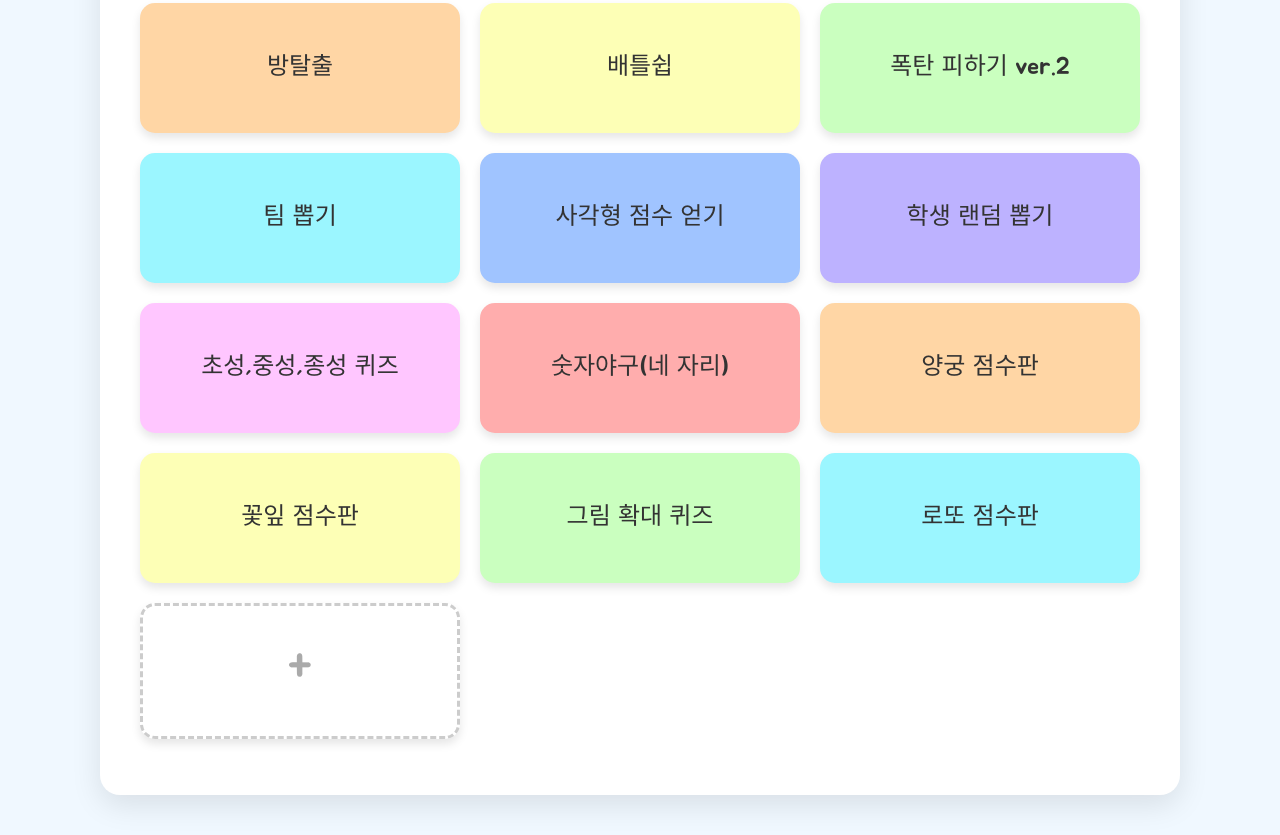
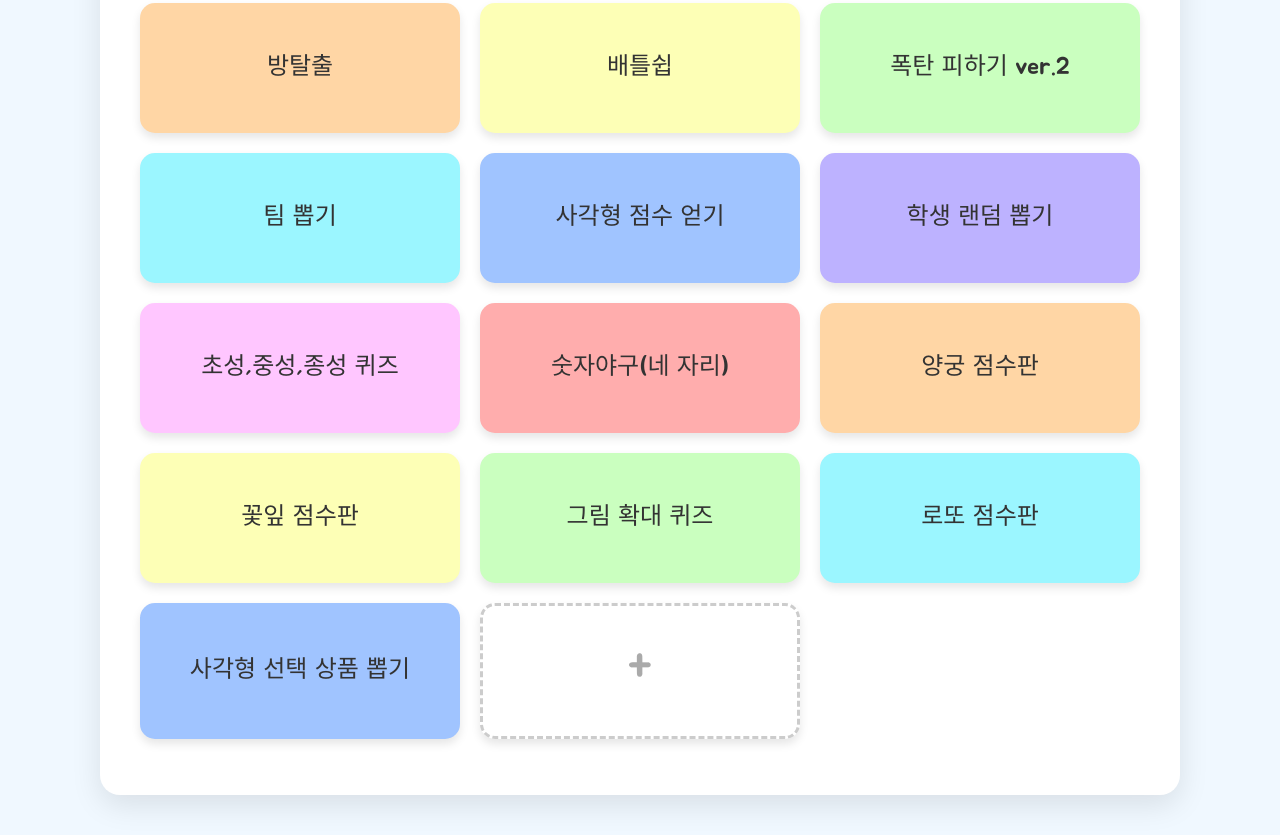
Before and after one commit to rootspace-tc/school-quiz, a plain HTML site: page upload.html in a window 1280 px wide. Shown: the part 654-1489 px from the top of the page. Drawn offline with Linux system fonts and the light colour scheme.

Commit message:
Update upload.html

```diff
--- a/upload.html
+++ b/upload.html
@@ -235,6 +235,11 @@
             {
                 "name": "로또 점수판",
                 "url": "https://rootspace-tc.github.io/school-quiz/lotto.html"
+            },
+            // ✅ [추가] 이번에 요청하신 '사각형 선택 상품 뽑기'를 여기에 추가했습니다.
+            {
+                "name": "사각형 선택 상품 뽑기",
+                "url": "https://rootspace-tc.github.io/school-quiz/gridselection.html"
             }
         ];
         let currentActionUrl = '';
```
